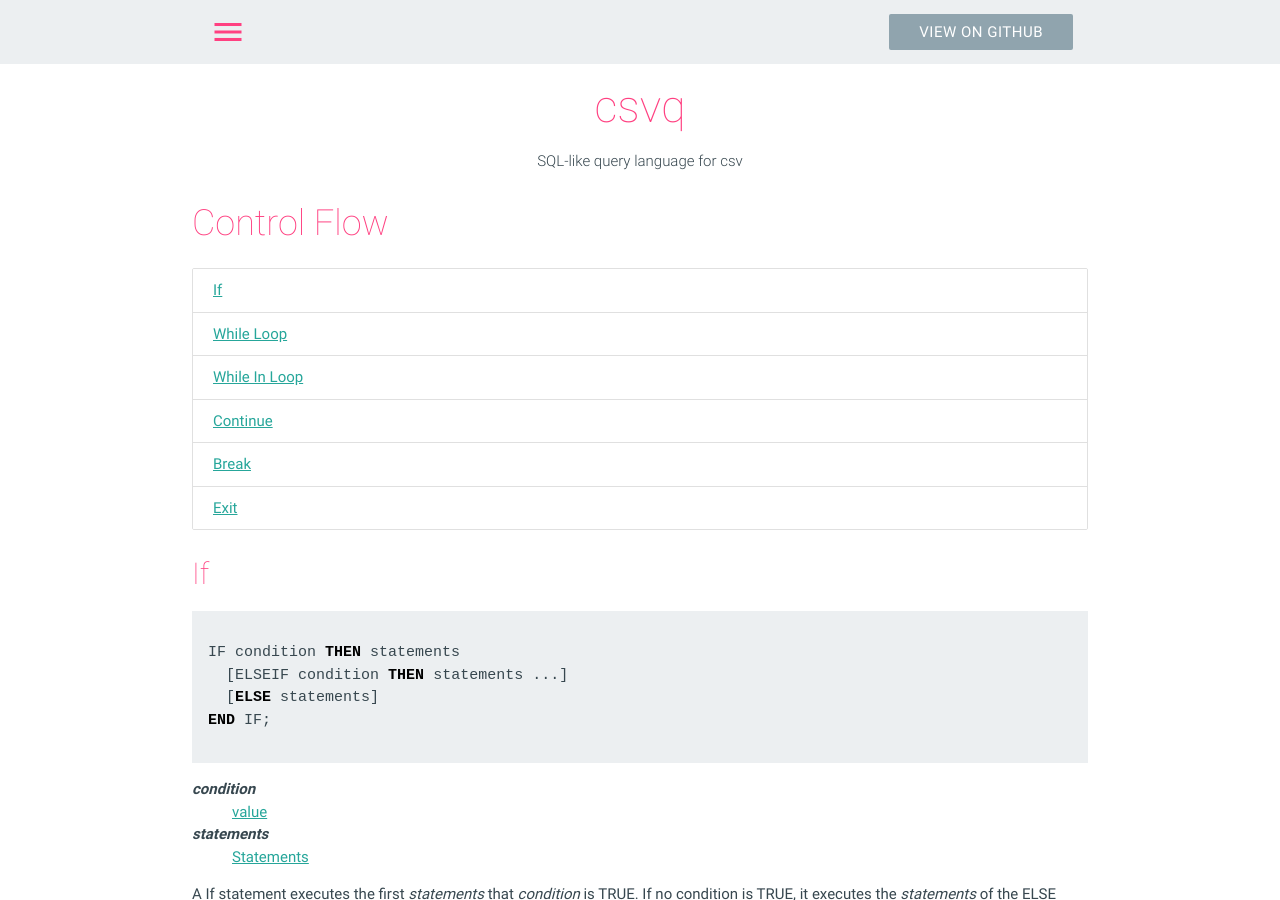
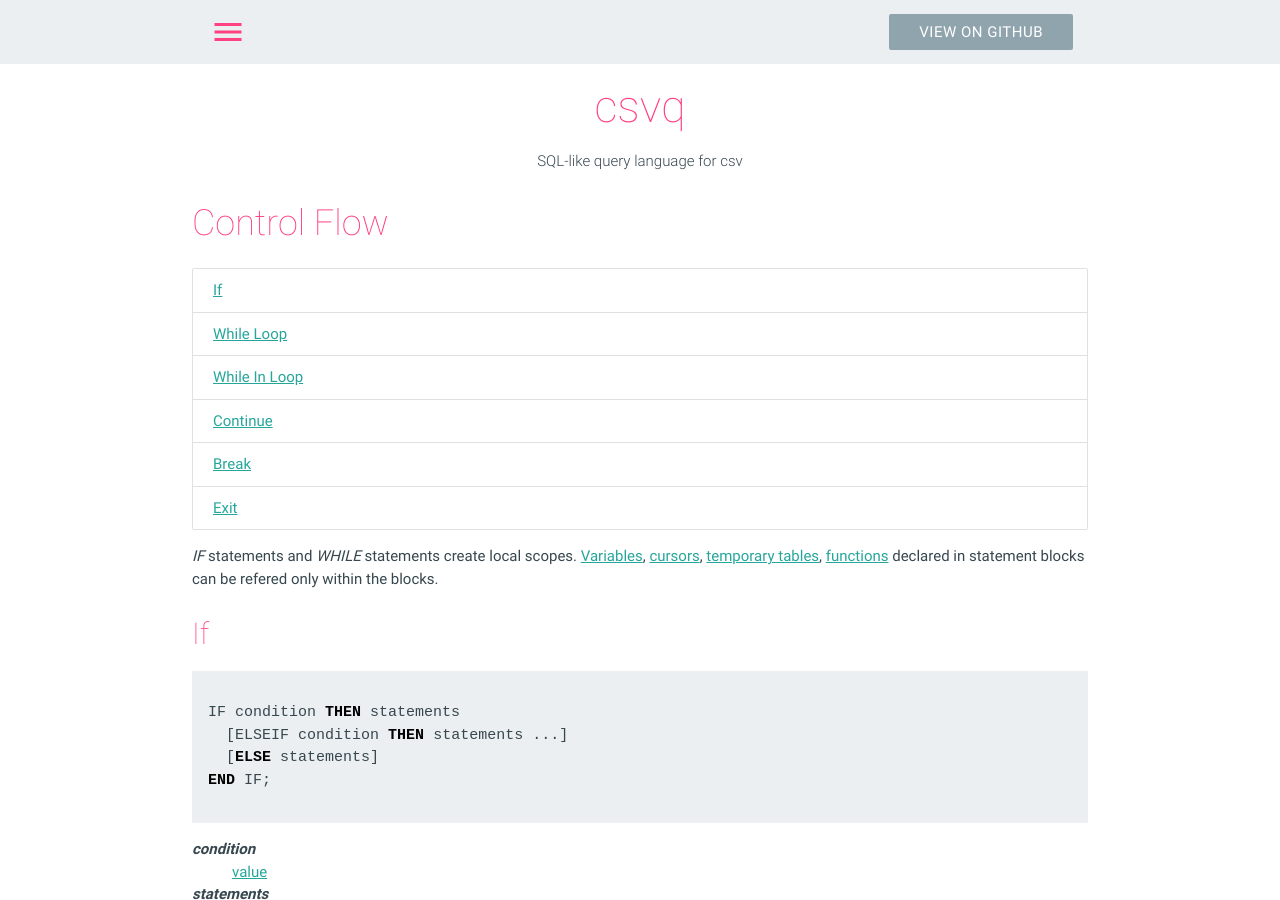
Before and after one commit to mithrandie/csvq, a Jekyll site: the page built from docs/_posts/2006-01-02-control-flow.md, in a window 1280 px wide and 900 px high. Built offline with Jekyll 4.4.1, drawn with Linux system fonts in a browser that asks for light colours.

Commit message:
Update docs.

```diff
--- a/docs/_posts/2006-01-02-control-flow.md
+++ b/docs/_posts/2006-01-02-control-flow.md
@@ -12,6 +12,9 @@ category: reference
 * [Continue](#continue)
 * [Break](#break)
 * [Exit](#exit)
+
+_IF_ statements and _WHILE_ statements create local scopes.
+[Variables]({{ '/reference/variable.html' | relative_url }}), [cursors]({{ '/reference/cursor.html' | relative_url }}), [temporary tables]({{ '/reference/temporary-table.html' | relative_url }}), [functions]({{ '/reference/user-defined-function.html' | relative_url }}) declared in statement blocks can be refered only within the blocks.
 
 ## If
 {: #if}
```
Also changed, not shown: docs/_posts/2006-01-02-user-defined-function.md (+3 -0 lines).
